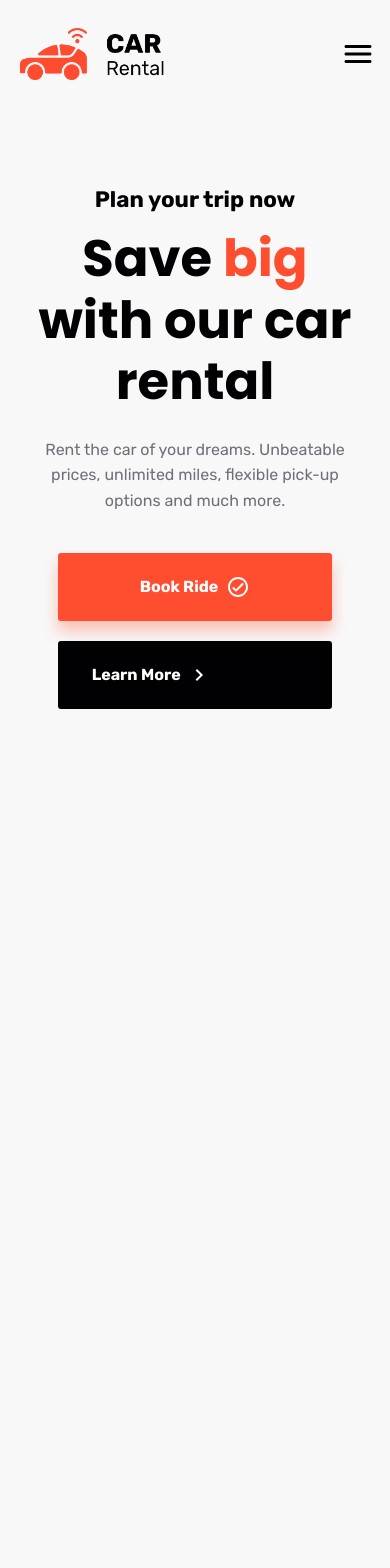
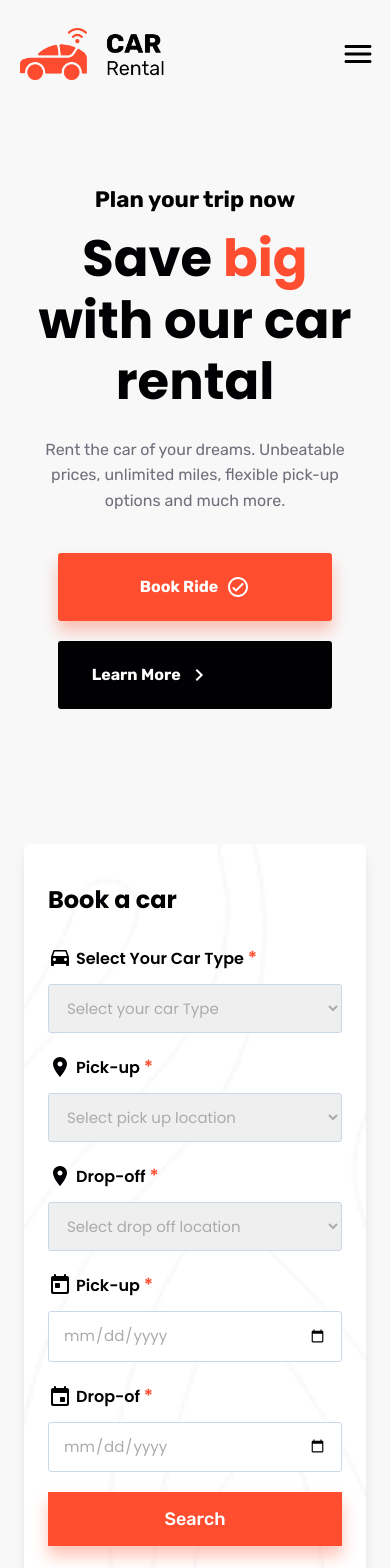
Before and after one commit to ndr-exe/car-rental, a Next.js app: page / in a window 390 px wide. Shown: the top 1568 px of the page. Before the commit the page ends 844 px from the top, so only its background shows below. Built offline with nearby package versions, Linux system fonts and the light colour scheme.

Commit message:
Add Car booking form for mobile devices

```diff
--- /dev/null
+++ b/app/components/BookingForm/BookingForm.tsx
@@ -0,0 +1,116 @@
+import { poppins } from '@/app/fonts';
+import { rubik } from '@/app/fonts';
+import CarIcon from '@mui/icons-material/TimeToLeave';
+import LocationTag from '@mui/icons-material/Room';
+import DateFirst from '@mui/icons-material/TodayRounded';
+import DateSecond from '@mui/icons-material/EventRounded';
+
+const BookingForm = () => {
+  return (
+    <section className={`${poppins.className}  px-6  mx-auto `}>
+      <div className="bg-booking-form-bg bg-cover bg-center bg-white px-6 pt-10 pb-12 rounded-md shadow-lg flex flex-col xs:pl-12 xs:pr-11">
+        <h2 className="text-2xl font-bold mb-7">Book a car</h2>
+        <form action="" className="flex flex-col gap-5">
+          <div className="flex flex-col gap-3">
+            <label htmlFor="type" className="font-semibold flex items-center gap-1">
+              <CarIcon className="text-3xl" />
+              <span>
+                Select Your Car Type <span className="text-primary text-lg">*</span>
+              </span>
+            </label>
+            <select
+              name="type"
+              id="type"
+              className="px-3.5 py-3 border border-[#ccd7e6] rounded-[3px] text-[15px] text-formInput font-normal outline-none"
+            >
+              <option>Select your car Type</option>
+              <option>Audi A1 S-Line</option>
+              <option>VW Golf 6</option>
+              <option>Toyota Camry</option>
+              <option>BMW 320 ModernLine</option>
+              <option>Mercedes-Benz GLK</option>
+              <option>VW Passat CC</option>
+            </select>
+          </div>
+          <div className="flex flex-col gap-3">
+            <label htmlFor="" className="font-semibold flex items-center gap-1">
+              <LocationTag className="text-3xl " />
+              <span>
+                Pick-up <span className="text-primary text-lg">*</span>
+              </span>
+            </label>
+            <select
+              name=""
+              id=""
+              className="px-3.5 py-3 border border-[#ccd7e6] rounded-[3px] text-[15px] text-formInput font-normal outline-none"
+            >
+              <option value="">Select pick up location</option>
+              <option value="">Tbilisi</option>
+              <option value="">Rustavi</option>
+              <option value="">Kutaisi</option>
+              <option value="">Batumi</option>
+              <option value="">Zugdidi</option>
+              <option value="">Sokhumi</option>
+            </select>
+          </div>
+          <div className="flex flex-col gap-3">
+            <label htmlFor="" className="font-semibold flex items-center gap-1">
+              <LocationTag className="text-3xl" />
+              <span>
+                Drop-off <span className="text-primary text-lg">*</span>
+              </span>
+            </label>
+            <select
+              name=""
+              id=""
+              className="px-3.5 py-3 border border-[#ccd7e6] rounded-[3px] text-[15px] text-formInput font-normal outline-none"
+            >
+              <option value="">Select drop off location</option>
+              <option value="">Tbilisi</option>
+              <option value="">Rustavi</option>
+              <option value="">Kutaisi</option>
+              <option value="">Batumi</option>
+              <option value="">Zugdidi</option>
+              <option value="">Sokhumi</option>
+            </select>
+          </div>
+          <div className="flex flex-col gap-3">
+            <label htmlFor="" className="font-semibold flex items-center gap-1">
+              <DateFirst className="text-2xl" />
+              <span>
+                Pick-up <span className="text-primary text-lg">*</span>
+              </span>
+            </label>
+            <input
+              type="date"
+              name=""
+              id=""
+              className="px-3.5 py-3 border border-[#ccd7e6] rounded-[3px] text-[15px] text-formInput font-normal outline-none"
+            />
+          </div>
+          <div className="flex flex-col gap-3">
+            <label htmlFor="" className="font-semibold flex items-center gap-1">
+              <DateSecond className="text-2xl " />
+              <span>
+                Drop-of <span className="text-primary text-lg">*</span>
+              </span>
+            </label>
+            <input
+              type="date"
+              name=""
+              id=""
+              className="px-3.5 py-3 border border-[#ccd7e6] rounded-[3px] text-[15px] text-formInput font-normal outline-none"
+            />
+          </div>
+          <button
+            className={`${rubik.className} !rounded-none button-primary text-lg font-medium py-[13px]`}
+          >
+            Search
+          </button>
+        </form>
+      </div>
+    </section>
+  );
+};
+
+export default BookingForm;
--- a/app/components/Header/Header.tsx
+++ b/app/components/Header/Header.tsx
@@ -49,7 +49,7 @@ const Header = () => {
           className="hidden med:block w-[65%] max-w-[832px] h-auto absolute right-0 bottom-[calc(50%-20px)] translate-y-1/2"
         />
       </header>
-      <div className="w-[680px] h-[870px] absolute top-0 right-0 -z-20 hidden med:block bg-header-image"></div>
+      <div className="w-[680px] h-[870px] absolute top-0 right-0 -z-20 hidden med:block bg-header-bg"></div>
     </div>
   );
 };
--- a/app/page.tsx
+++ b/app/page.tsx
@@ -1,10 +1,12 @@
 import Image from 'next/image';
 import Header from './components/Header/Header';
+import BookingForm from './components/BookingForm/BookingForm';
 
 export default function Home() {
   return (
     <main className="">
       <Header />
+      <BookingForm />
     </main>
   );
 }
--- a/tailwind.config.ts
+++ b/tailwind.config.ts
@@ -11,7 +11,8 @@ const config: Config = {
       backgroundImage: {
         'gradient-radial': 'radial-gradient(var(--tw-gradient-stops))',
         'gradient-conic': 'conic-gradient(from 180deg at 50% 50%, var(--tw-gradient-stops))',
-        'header-image': 'url(../public/Header/header-bg.png)',
+        'header-bg': 'url(../public/Header/header-bg.png)',
+        'booking-form-bg': 'url(../public/BookingForm/book-bg.png)',
       },
       colors: {
         primary: {
@@ -29,6 +30,11 @@ const config: Config = {
           DEFAULT: '#010103',
           dark: '#fa4226',
         },
+        formInput: {
+          light: '#67e8f9',
+          DEFAULT: '#ababab',
+          dark: '#fa4226',
+        },
       },
       screens: {
         xs: '450px',
```
Also changed, not shown: public/BookingForm/book-bg.png (added).
